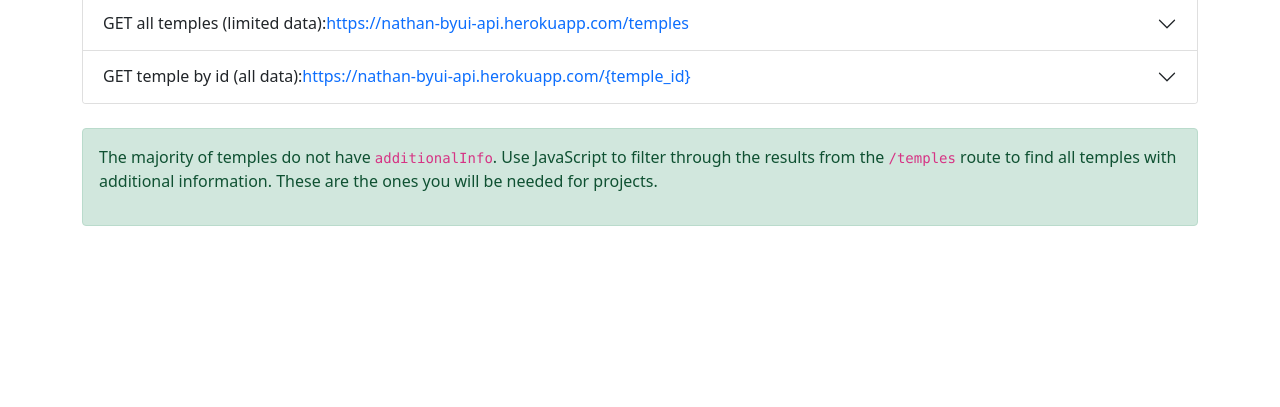
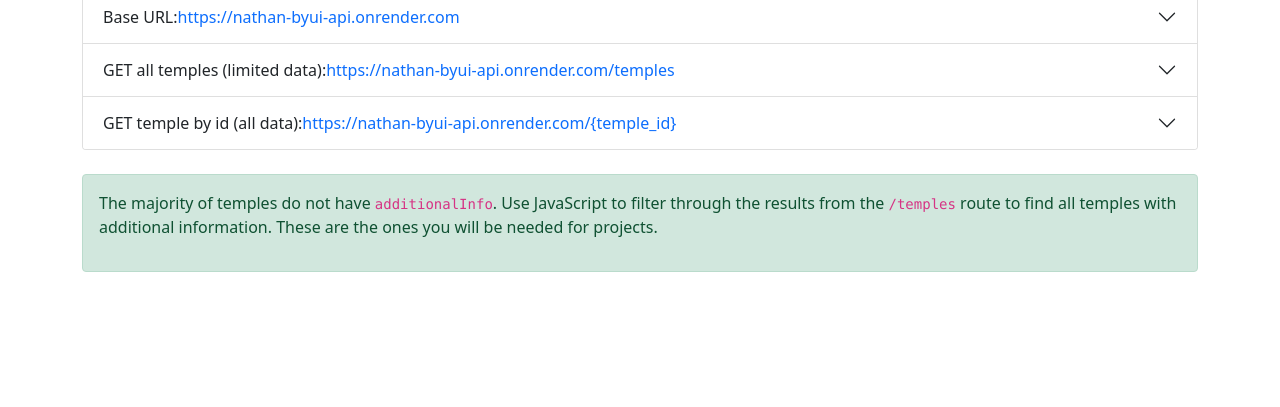
Before and after one commit to nathanbirch/nathan-byui-api-docs, a plain HTML site: page temple/index.html in a window 1280 px wide. Shown: the part 393-800 px from the top of the page. Drawn offline with nearby package versions, Linux system fonts and the light colour scheme.

Commit message:
removing heroku links

```diff
--- a/temple-frontend/apiFetch.js
+++ b/temple-frontend/apiFetch.js
@@ -1,4 +1,4 @@
-let url = 'https://nathan-byui-api.herokuapp.com/temples';
+let url = 'https://nathan-byui-api.onrender.com/temples';
 // js function to get data from an api
 async function apiFetch(url) {
   const response = await fetch(url);
--- a/temple/index.html
+++ b/temple/index.html
@@ -29,6 +29,7 @@
     </nav>
     <div class="container">
         <h1>Temple API - WDD230</h1>
+        <h6>Disclaimer: The images below show a different base url. Please disregard the Heroku url and know that the new published api was deployed on Render: https://nathan-byui-api.onrender.com</h6>
         <h2>API Key</h2>
         <p>To access data from this api, you must include the <code>apiKey</code> field in the header. The apiKey is:</p>
         <div class="alert alert-primary mx-auto" role="alert">
@@ -39,7 +40,7 @@
             <div class="accordion-item">
                 <h2 class="accordion-header" id="headingOne">
                     <button class="accordion-button collapsed" type="button" data-bs-toggle="collapse" data-bs-target="#collapseOne" aria-expanded="false" aria-controls="collapseOne">
-                        Base URL: <span class="link-primary">https://nathan-byui-api.herokuapp.com</span>
+                        Base URL: <span class="link-primary">https://nathan-byui-api.onrender.com</span>
                     </button>
                 </h2>
                 <div id="collapseOne" class="accordion-collapse collapse" aria-labelledby="headingOne" data-bs-parent="#accordionExample">
@@ -52,12 +53,12 @@
             <div class="accordion-item">
                 <h2 class="accordion-header" id="headingTwo">
                     <button class="accordion-button collapsed" type="button" data-bs-toggle="collapse" data-bs-target="#collapseTwo" aria-expanded="false" aria-controls="collapseTwo">
-                        GET all temples (limited data): <span class="link-primary">https://nathan-byui-api.herokuapp.com/temples</span>
+                        GET all temples (limited data): <span class="link-primary">https://nathan-byui-api.onrender.com/temples</span>
                     </button>
                 </h2>
                 <div id="collapseTwo" class="accordion-collapse collapse" aria-labelledby="headingTwo" data-bs-parent="#accordionExample">
                     <div class="accordion-body">
-                        <p>This is the url for this API request: <span class="link-primary">https://nathan-byui-api.herokuapp.com/temples</span>. This will not return detailed data on any temple, but it will return minimal data on every temple in the database. If you do not include the <code>apiKey</code> field in the headers of your request, you will see something like this: </p>
+                        <p>This is the url for this API request: <span class="link-primary">https://nathan-byui-api.onrender.com/temples</span>. This will not return detailed data on any temple, but it will return minimal data on every temple in the database. If you do not include the <code>apiKey</code> field in the headers of your request, you will see something like this: </p>
                         <img src="./images/getAll-noKey.png" class="img-fluid" alt="">
                         <p>If you include the data in the header as listed above, you will see a response similar to this:</p>
                         <img src="./images/getAll-withKey.png" alt="" class="img-fluid">
@@ -67,12 +68,12 @@
             <div class="accordion-item">
                 <h2 class="accordion-header" id="headingThree">
                     <button class="accordion-button collapsed" type="button" data-bs-toggle="collapse" data-bs-target="#collapseThree" aria-expanded="false" aria-controls="collapseThree">
-                        GET temple by id (all data): <span class="link-primary">https://nathan-byui-api.herokuapp.com/{temple_id}</span>
+                        GET temple by id (all data): <span class="link-primary">https://nathan-byui-api.onrender.com/{temple_id}</span>
                     </button>
                 </h2>
                 <div id="collapseThree" class="accordion-collapse collapse" aria-labelledby="headingThree" data-bs-parent="#accordionExample">
                     <div class="accordion-body">
-                        <p>This is the url for this API request: <span class="link-primary">https://nathan-byui-api.herokuapp.com/temples/{temple_id}</span>. This will return datiled data on the temple with that id. If you do not include the <code>apiKey</code> field in the headers of your request, you will see something like this: </p>
+                        <p>This is the url for this API request: <span class="link-primary">https://nathan-byui-api.onrender.com/temples/{temple_id}</span>. This will return datiled data on the temple with that id. If you do not include the <code>apiKey</code> field in the headers of your request, you will see something like this: </p>
                         <img src="./images/getOne-noKey.png" class="img-fluid" alt="">
                         <p>If you include the data in the header as listed above, you will see a response similar to this:</p>
                         <img src="./images/getOne-withKey.png" alt="" class="img-fluid">
```
Also changed, not shown: 1 other file.
